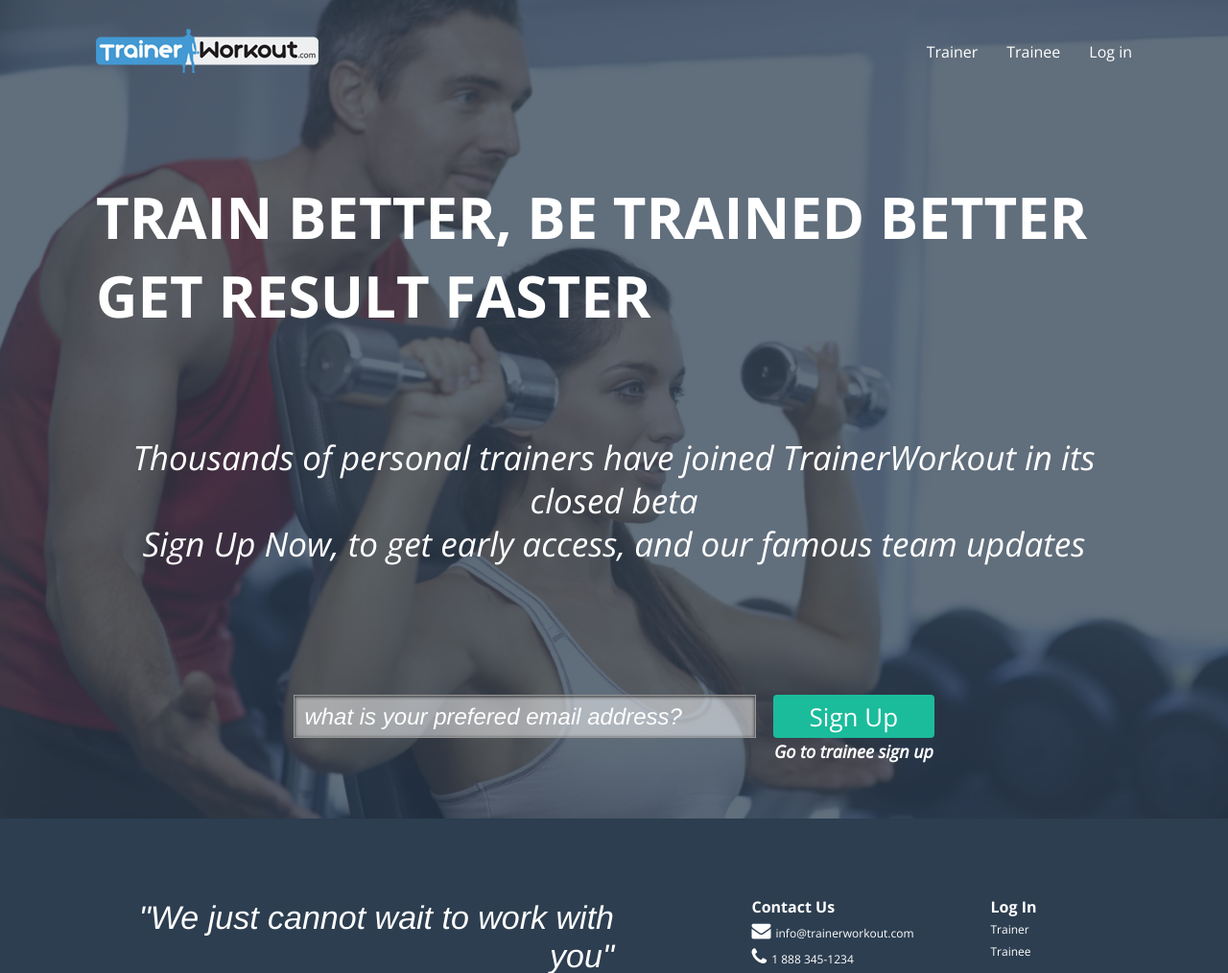
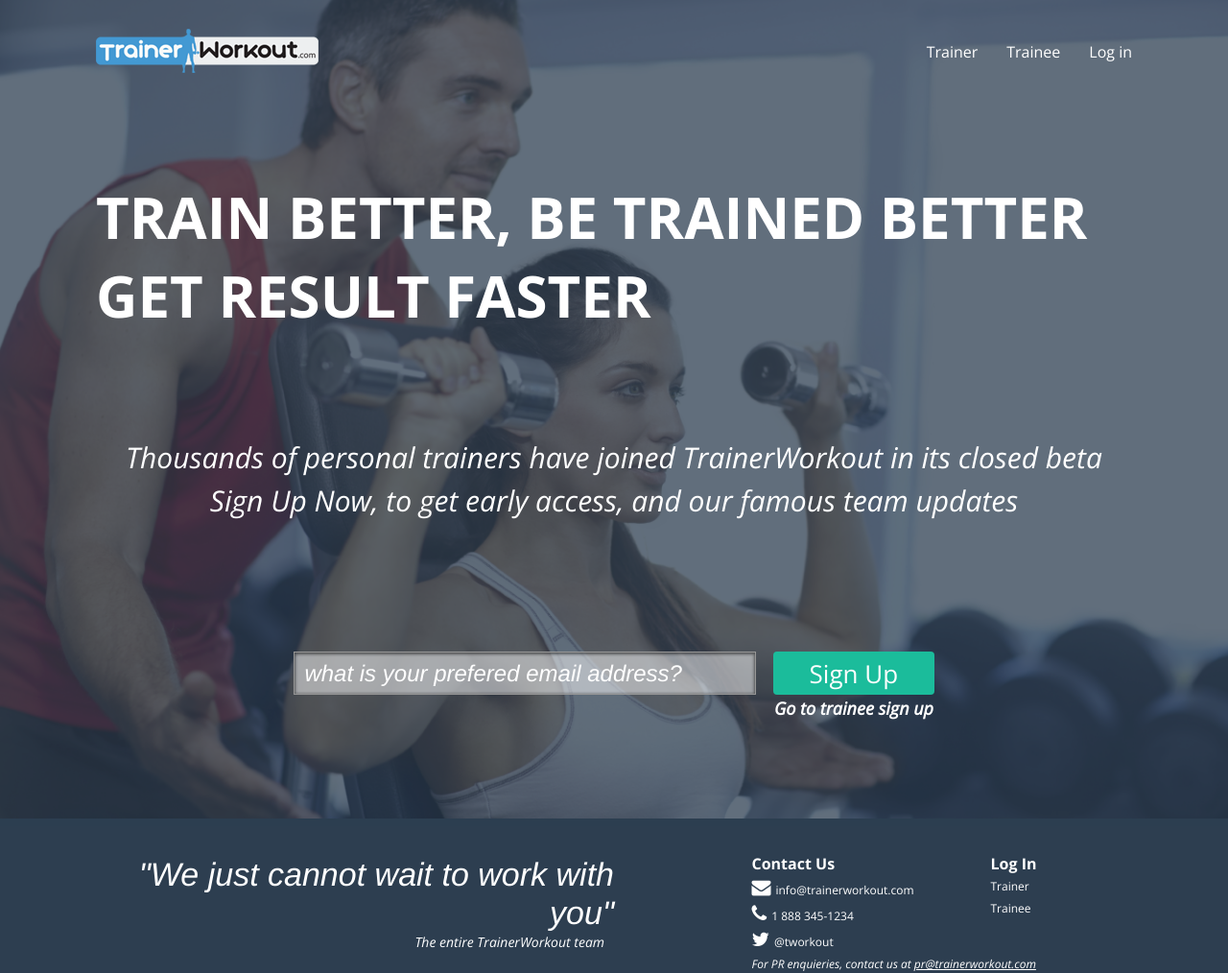
Before and after one commit to nicnhus22/nicnhus.github.io, a PHP site: page / in a window 1280 px wide. Shown: the top 1014 px of the page at 96% size. Run offline with PHP 8.4, Linux system fonts and the light colour scheme; some libraries are stand-ins or nearby versions.

Commit message:
Final commit

```diff
--- a/css/newaddedcss.css
+++ b/css/newaddedcss.css
@@ -351,6 +351,12 @@
 	.fullwidth-img { background-size: 210%;background-position-x: -260px;}
 	.overlay { height: 150%; }
 }
+@media screen and (max-width:1300px) {
+   /* Mobile styles */
+   .banner span {
+   		font-size: 30px;
+   }
+}
 
 
 /*                 *
```
